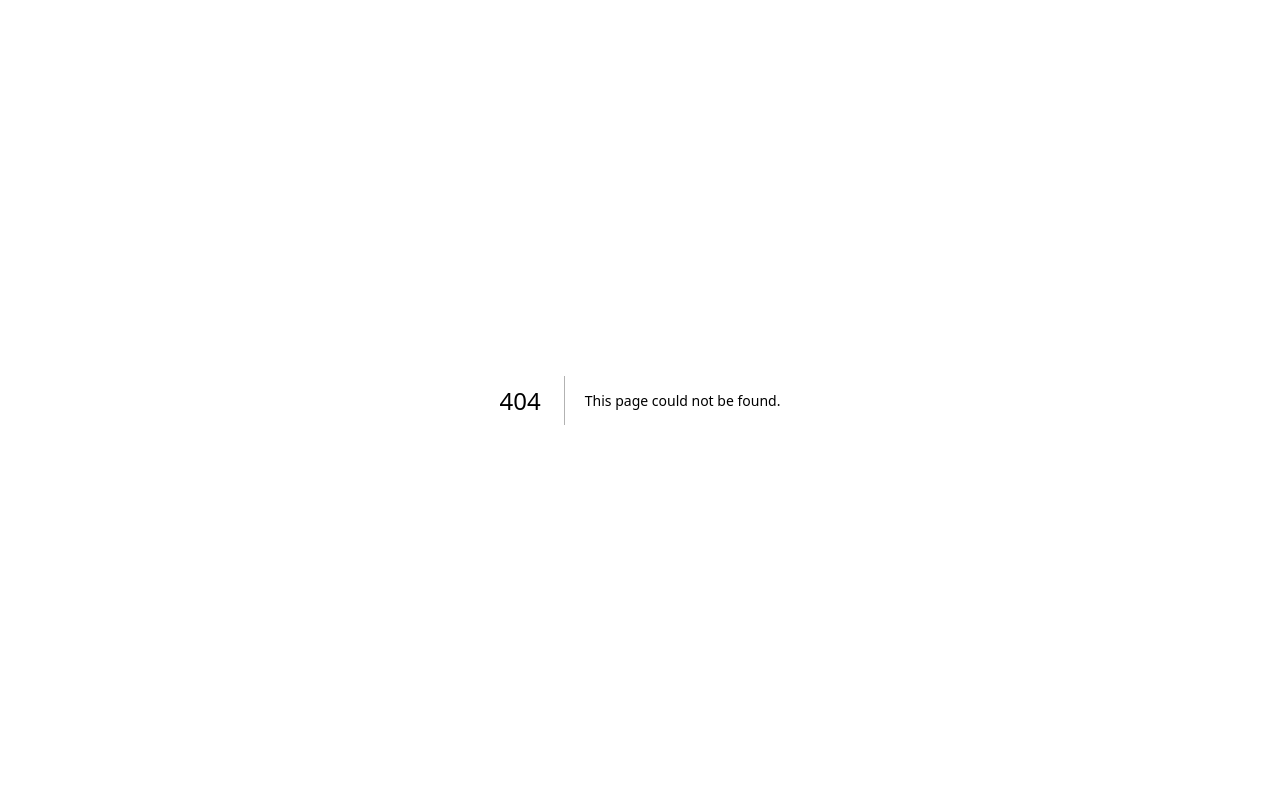
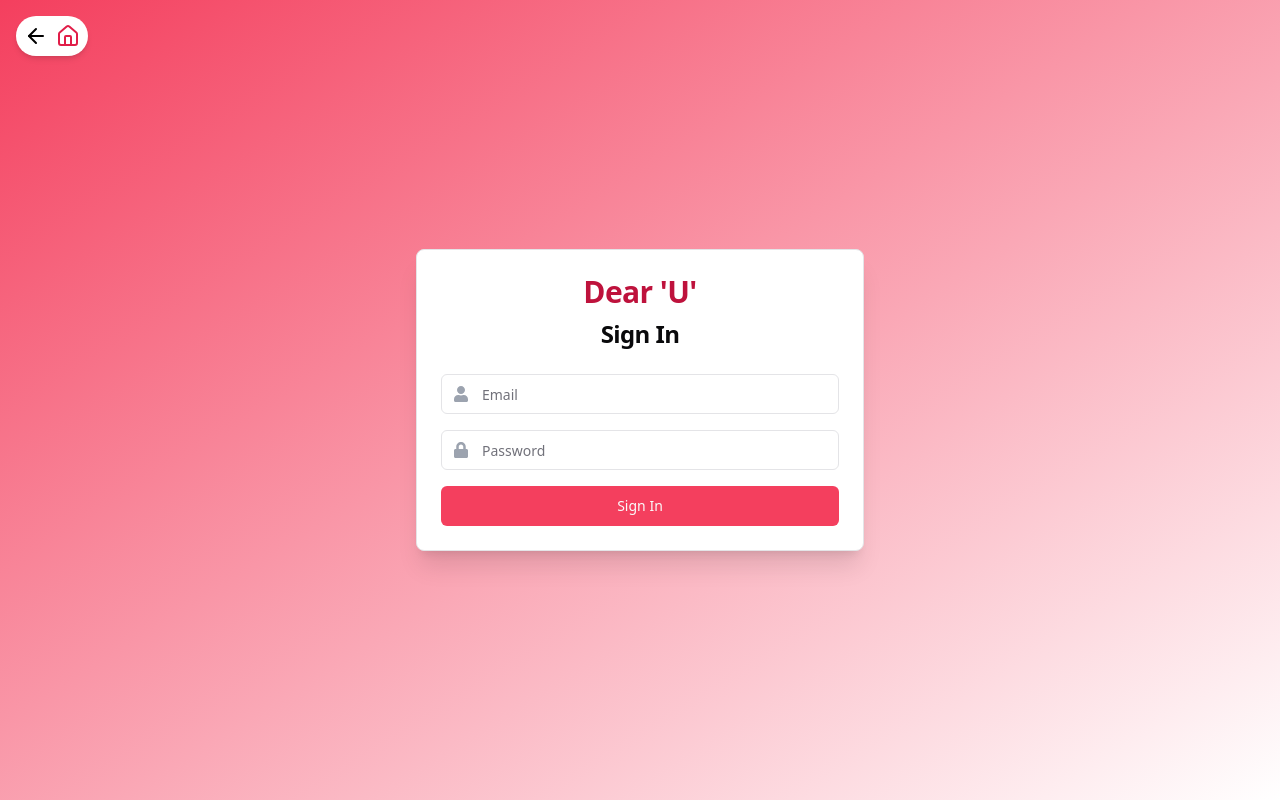
Before and after one commit to Rayat-7/dear-u, a Next.js app: page /pages/signin in a window 1280 px wide. Before the commit this address had no page. Built offline with nearby package versions, Linux system fonts and the light colour scheme.

Commit message:
`feat: updated signup-form component with link to signin page and google sign up option`

```diff
--- /dev/null
+++ b/src/app/pages/signin/page.tsx
@@ -0,0 +1,63 @@
+'use client';
+
+import { Button } from "@/components/ui/button";
+import { Input } from "@/components/ui/input";
+import { Card, CardContent, CardHeader, CardTitle } from "@/components/ui/card";
+import { useState } from "react";
+import { FaUser, FaLock } from "react-icons/fa";
+import Link from "next/link";
+import { ArrowLeft, Home } from "lucide-react";
+
+export default function SignIn() {
+  const [email, setEmail] = useState("");
+  const [password, setPassword] = useState("");
+
+  const handleSignIn = () => {
+    // Handle authentication logic here
+    console.log("Sign In with", { email, password });
+  };
+
+  return (
+    <div className="flex h-screen items-center justify-center bg-gradient-to-br from-rose-500 to-white">
+         <Link href="/">
+                <p className="absolute top-4 left-4 p-2 bg-white rounded-full shadow-md flex items-center">
+                  <ArrowLeft className="w-6 h-6 text-black" />
+                  <Home className="ml-2 h-6 text-rose-600">Home</Home>
+                </p>
+              </Link>
+      <Card className="w-full max-w-md shadow-xl">
+        <CardHeader>
+
+          <CardTitle className="text-center text-2xl font-bold"> <p className="text-3xl text-rose-700 mb-2 items-center">Dear 'U'</p>Sign In</CardTitle>
+        </CardHeader>
+        <CardContent>
+          <div className="space-y-4">
+            <div className="relative">
+              <FaUser className="absolute left-3 top-3 text-gray-400" />
+              <Input
+                type="email"
+                placeholder="Email"
+                value={email}
+                onChange={(e) => setEmail(e.target.value)}
+                className="pl-10"
+              />
+            </div>
+            <div className="relative">
+              <FaLock className="absolute left-3 top-3 text-gray-400" />
+              <Input
+                type="password"
+                placeholder="Password"
+                value={password}
+                onChange={(e) => setPassword(e.target.value)}
+                className="pl-10"
+              />
+            </div>
+            <Button className="w-full bg-rose-500 hover:bg-rose-600" onClick={handleSignIn}>
+              Sign In
+            </Button>
+          </div>
+        </CardContent>
+      </Card>
+    </div>
+  );
+}
--- a/src/components/ui/signup-form.tsx
+++ b/src/components/ui/signup-form.tsx
@@ -6,6 +6,7 @@ import { cn } from "@/lib/utils";
 import {
   IconBrandGoogle,
 } from "@tabler/icons-react";
+import Link from "next/link";
 
 export function SignupForm() {
   const handleSubmit = (e: React.FormEvent<HTMLFormElement>) => {
@@ -38,7 +39,7 @@ export function SignupForm() {
         </LabelInputContainer>
         <LabelInputContainer className="mb-4">
           <Label htmlFor="password">Password</Label>
-          <Input id="password" placeholder="......" type="password" />
+          <Input id="password" placeholder="Password" type="password" />
         </LabelInputContainer>
         <LabelInputContainer className="mb-8">
           <Label htmlFor="twitterpassword">Your DearU password</Label>
@@ -56,11 +57,14 @@ export function SignupForm() {
           Sign up &rarr;
           <BottomGradient />
         </button>
+        <Link  className ="text-rose-700 flex gap-4 mt-3" href='/pages/signin'>
+        <p className="text-slate-700">  Already have an account ?</p> Sign In
+        </Link>
 
         <div className="bg-gradient-to-r from-transparent via-neutral-300 dark:via-neutral-700 to-transparent my-8 h-[1px] w-full" />
 
         <div className="flex flex-col space-y-4">
-
+          <p className="text-xs text-slate-800">Or You can sign up with Google</p>
           <button
             className=" relative group/btn flex space-x-2 items-center justify-start px-4 w-full text-black rounded-md h-10 font-medium shadow-input bg-gray-50 dark:bg-zinc-900 dark:shadow-[0px_0px_1px_1px_var(--neutral-800)]"
             type="submit"
```
